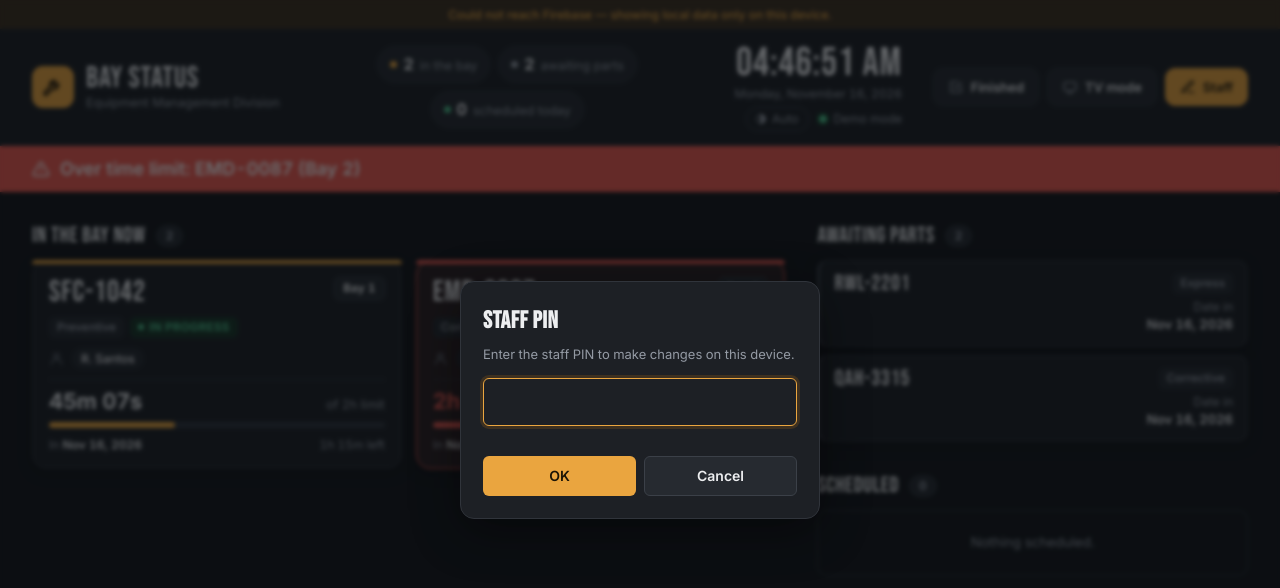
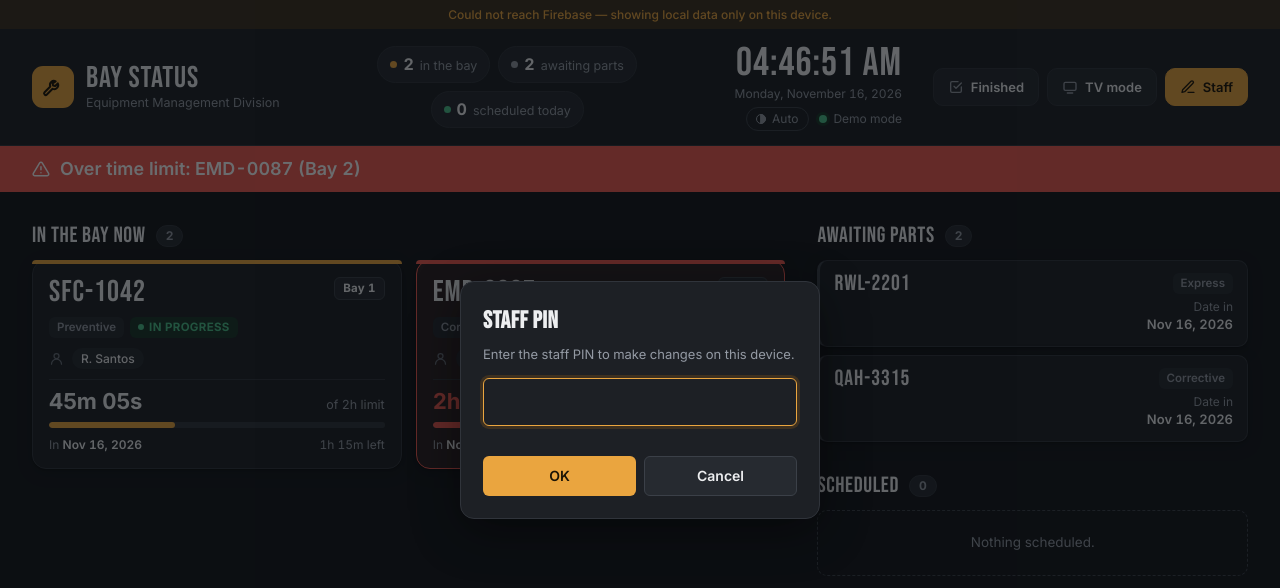
Before and after one commit to marioibay19-tech/BAY-AREA-TIMER, a plain HTML site: page index.html in a window 1280 px wide. Both pictures are taken after a click on the button "Staff". Drawn offline with Linux system fonts and the light colour scheme.

Commit message:
Smoother board: update only the timers each second instead of rebuilding
Co-Authored-By: Claude Opus 5.5 <noreply@anthropic.com>
Claude-Session: https://claude.ai/code/session_01TtCsShsDfYoQFBHpqarUhK

```diff
--- a/index.html
+++ b/index.html
@@ -269,7 +269,7 @@
 
   /* ---------- Staff panel (dialog with tabs) ---------- */
   .staff-panel{position:fixed; inset:0; background:rgba(8,10,14,0.6); display:none; align-items:center; justify-content:center;
-    z-index:10; padding:clamp(0px,2vw,24px); backdrop-filter:blur(2px);}
+    z-index:10; padding:clamp(0px,2vw,24px);}
   .staff-panel.open{display:flex;}
   .staff-sheet{background:var(--bg); border:1px solid var(--hair); width:100%; max-width:1240px; height:100%; max-height:940px;
     overflow-y:auto; border-radius:var(--r-lg); box-shadow:var(--shadow-lg); padding:0 0 calc(20px + env(safe-area-inset-bottom,0px));}
@@ -348,7 +348,7 @@
   .set-row select{width:auto; max-width:60%;}
 
   /* ---------- PIN box ---------- */
-  .pin-modal{position:fixed; inset:0; background:rgba(8,10,14,0.6); display:none; align-items:center; justify-content:center; z-index:30; padding:16px; backdrop-filter:blur(2px);}
+  .pin-modal{position:fixed; inset:0; background:rgba(8,10,14,0.6); display:none; align-items:center; justify-content:center; z-index:30; padding:16px;}
   .pin-modal.open{display:flex;}
   .pin-box{background:var(--surface); border:1px solid var(--hair); border-radius:var(--r-lg); padding:22px; width:100%; max-width:360px; box-shadow:var(--shadow-lg);}
   .pin-box h3{font-family:'Bebas Neue',sans-serif; font-size:24px; letter-spacing:0.5px; margin:0 0 6px;}
@@ -1106,16 +1106,20 @@ function endBoardDrag(){
   });
 });
 
-function renderBoard(){
+/* The board is rebuilt only when something on it changes (vehicles, labels, page, minutes left).
+   Every other second only the timers and progress bars are updated, which keeps scrolling and
+   hovering smooth on slower computers. */
+let boardKey = '', boardDyn = [];
+function renderBoard(force){
   if (boardDragging) return;
+  // While the Staff panel or PIN box covers the board, its timers don't need to tick.
+  const covered = !isTV() && ($('staffPanel').classList.contains('open') || $('pinModal').classList.contains('open'));
   const now = nowMs();
   const bay = entries.filter(e => e.status === 'bay');
   const wait = entries.filter(e => e.status === 'wait');
-  const bayEl = $('bayGrid'), qEl = $('queueList');
-
-  bayEl.innerHTML = bay.length ? '' : '<div class="empty">No vehicles in the bay right now.</div>';
+  const sched = entries.filter(e => e.status === 'sched').sort((a, b) => schedKey(a) < schedKey(b) ? -1 : 1);
   const overNow = [];
-  bay.forEach(e => {
+  const bayItems = bay.map(e => {
     const elapsed = workedMs(e, now);
     const held = !!e.hold;
     const limitMs = e.limitHrs * 3600000;
@@ -1124,10 +1128,6 @@ function renderBoard(){
     const left = limitMs - elapsed;
     const near = !over && !held && left <= NEAR_MS;
     if (over) overNow.push(e);
-    const card = document.createElement('div');
-    card.className = 'card' + (held ? ' hold' : over ? ' over' : near ? ' near' : '');
-    // Keep the pulse smooth even though the card is redrawn every second.
-    if (over && !held) card.style.animationDelay = -(now % 1600) + 'ms';
     const status = held ? '<span class="status hold-tag">' + esc(holdLabel(e)) + '</span>'
       : over ? '<span class="status over-label">Over limit</span>'
       : near ? '<span class="status near-label">' + Math.max(1, Math.ceil(left / 60000)) + ' min left</span>'
@@ -1136,7 +1136,7 @@ function renderBoard(){
       : over ? '<b style="color:var(--red)">Over by ' + esc(fmtDuration(-left)) + '</b>'
       : esc(fmtDuration(left)) + ' left';
     const mechs = e.mechanics || [];
-    card.innerHTML =
+    const html =
       '<div class="card-top"><span class="plate" title="' + esc(vTitle(e)) + '">' + esc(vTitle(e)) + '</span>' + (e.bay ? '<span class="bay-tag">' + esc(e.bay) + '</span>' : '') + '</div>' +
       (e.desc || (e.vno && e.vno !== vTitle(e)) ? '<div class="vdesc">' + (e.desc ? '<span class="vd">' + esc(e.desc) + '</span>' : '') +
         ((e.vno && e.vno !== vTitle(e)) ? '<span class="pno">' + (e.desc ? '<span class="sep"> · </span>' : '') + esc(e.vno) + '</span>' : '') + '</div>' : '') +
@@ -1145,42 +1145,26 @@ function renderBoard(){
       workHtml(e) +
       (mechs.length ? '<div class="mechanic-block"><span class="mechanic-label" title="' + (mechs.length > 1 ? 'Mechanics' : 'Mechanic') + '">' + ICON.user + '</span><div class="mechanic-names">' + mechs.map(n => '<span class="mech-chip">' + esc(n) + '</span>').join('') + '</div></div>' : '') +
       '<div class="card-foot">' +
-        '<div class="time-row"><span class="elapsed">' + fmtElapsed(elapsed) + '</span><span class="limit">of ' + esc(e.limitHrs) + 'h limit</span></div>' +
-        '<div class="bar-track"><div class="bar-fill' + (held ? ' hold' : over ? ' over' : '') + '" style="width:' + pct + '%"></div></div>' +
+        '<div class="time-row"><span class="elapsed"></span><span class="limit">of ' + esc(e.limitHrs) + 'h limit</span></div>' +
+        '<div class="bar-track"><div class="bar-fill' + (held ? ' hold' : over ? ' over' : '') + '"></div></div>' +
         '<div class="foot-meta"><span class="datein-row">In <b>' + esc(fmtDate(entryDateIn(e))) + '</b>' + (e.workDay > 1 ? ' · day ' + e.workDay : '') + '</span><span>' + footRight + '</span></div>' +
       '</div>';
-    boardDraggable(card, e);
-    bayEl.appendChild(card);
+    return { e, html, cls: 'card' + (held ? ' hold' : over ? ' over' : near ? ' near' : ''), pulse: over && !held,
+             time: fmtElapsed(elapsed), pct };
   });
-
-  qEl.innerHTML = wait.length ? '' : '<div class="empty">No vehicles awaiting parts.</div>';
-  wait.forEach(e => {
-    const row = document.createElement('div');
-    row.className = 'qrow' + (e.hold ? ' q-hold' : '');
-    row.innerHTML =
+  const waitItems = wait.map(e => ({ e, cls: 'qrow' + (e.hold ? ' q-hold' : ''), html:
       '<div class="q-main"><div class="q-top"><span class="plate">' + esc(vTitle(e)) + '</span>' +
         (e.hold && e.hold !== 'Awaiting parts' ? '<span class="status hold-tag">' + esc(holdLabel(e)) + '</span>' : '') + '</div>' +
       (e.desc ? '<div class="vdesc">' + esc(e.desc) + '</div>' : '') + endUserHtml(e) + workHtml(e) + '</div>' +
       '<div class="q-side"><span class="repair" title="' + esc(e.repair) + '">' + esc(shortRepair(e.repair)) + '</span>' +
-        '<div class="datein">Date in<b>' + esc(fmtDate(entryDateIn(e))) + '</b></div></div>';
-    boardDraggable(row, e);
-    qEl.appendChild(row);
-  });
-
-  const sched = entries.filter(e => e.status === 'sched').sort((a, b) => schedKey(a) < schedKey(b) ? -1 : 1);
-  const sEl = $('schedList');
-  sEl.innerHTML = sched.length ? '' : '<div class="empty">Nothing scheduled.</div>';
-  sched.forEach(e => {
+        '<div class="datein">Date in<b>' + esc(fmtDate(entryDateIn(e))) + '</b></div></div>' }));
+  const schedItems = sched.map(e => {
     const w = schedWhen(e);
-    const row = document.createElement('div');
-    row.className = 'qrow' + (w.cls ? ' q-' + w.cls : '');
-    row.innerHTML =
+    return { e, cls: 'qrow' + (w.cls ? ' q-' + w.cls : ''), html:
       '<div class="q-main"><div class="q-top"><span class="plate">' + esc(vTitle(e)) + '</span></div>' +
       (e.desc ? '<div class="vdesc">' + esc(e.desc) + '</div>' : '') + endUserHtml(e) + workHtml(e) + '</div>' +
       '<div class="q-side"><div class="sched-when ' + w.cls + '">' + esc(w.text) + '</div>' +
-        '<span class="repair" title="' + esc(e.repair) + '">' + esc(shortRepair(e.repair)) + '</span></div>';
-    boardDraggable(row, e);
-    sEl.appendChild(row);
+        '<span class="repair" title="' + esc(e.repair) + '">' + esc(shortRepair(e.repair)) + '</span></div>' };
   });
 
   updateAlerts(overNow);
@@ -1189,12 +1173,49 @@ function renderBoard(){
   const nHold = entries.filter(e => e.hold && e.status !== 'sched').length;
   const nSchedToday = sched.filter(e => e.schedDate === today).length;
   const stat = (cls, n, label) => '<span class="stat ' + cls + '"><span class="sd"></span><b>' + n + '</b>' + label + '</span>';
-  $('counts').innerHTML = stat('s-bay', bay.length, 'in the bay') + stat('s-wait', wait.length, 'awaiting parts') +
+  const counts = stat('s-bay', bay.length, 'in the bay') + stat('s-wait', wait.length, 'awaiting parts') +
     (nHold ? stat('s-hold', nHold, 'on hold') : '') + stat('s-sched', nSchedToday, 'scheduled today');
-  $('bayCount').textContent = bay.length;
-  $('queueCount').textContent = wait.length;
-  $('schedCount').textContent = sched.length;
-  tvPaginate();
+
+  const sig = it => it.e.id + '|' + it.cls + '|' + it.html;
+  const key = [isTV(), isUnlocked(), tvPageTick, counts].concat(bayItems.map(sig), ['W'], waitItems.map(sig), ['S'], schedItems.map(sig)).join('\u0001');
+  if (force || key !== boardKey) {
+    boardKey = key;
+    const fill = (el, items, emptyText) => {
+      el.innerHTML = items.length ? '' : '<div class="empty">' + emptyText + '</div>';
+      return items.map(it => {
+        const node = document.createElement('div');
+        node.className = it.cls;
+        node.innerHTML = it.html;
+        // Keep the pulse in step across cards.
+        if (it.pulse) node.style.animationDelay = -(now % 1600) + 'ms';
+        boardDraggable(node, it.e);
+        el.appendChild(node);
+        return node;
+      });
+    };
+    const cards = fill($('bayGrid'), bayItems, 'No vehicles in the bay right now.');
+    boardDyn = cards.map(c => ({ time: c.querySelector('.elapsed'), bar: c.querySelector('.bar-fill'), t: '', p: -1 }));
+    fill($('queueList'), waitItems, 'No vehicles awaiting parts.');
+    fill($('schedList'), schedItems, 'Nothing scheduled.');
+    $('counts').innerHTML = counts;
+    $('bayCount').textContent = bay.length;
+    $('queueCount').textContent = wait.length;
+    $('schedCount').textContent = sched.length;
+    setDyn(bayItems);
+    tvPaginate();
+  } else if (!covered) {
+    setDyn(bayItems);
+  }
+}
+// Update only the ticking parts of each bay card (skip anything that didn't change).
+function setDyn(items){
+  items.forEach((it, i) => {
+    const d = boardDyn[i];
+    if (!d) return;
+    if (d.t !== it.time) { d.time.textContent = it.time; d.t = it.time; }
+    const p = Math.round(it.pct * 10) / 10;
+    if (d.p !== p) { d.bar.style.width = p + '%'; d.p = p; }
+  });
 }
 
 /* ---------- TV pages: show what fits, then flip to the next page every 15 seconds ---------- */
@@ -1229,7 +1250,7 @@ function tvPaginate(){
   [['bayGrid', 'bayPage'], ['queueList', 'queuePage'], ['schedList', 'schedPage']].forEach(([c, ind]) => paginate($(c), $(ind)));
 }
 setInterval(() => { if (isTV()) { tvPageTick++; renderBoard(); } }, TV_PAGE_MS);
-window.addEventListener('resize', () => { if (isTV()) renderBoard(); });
+window.addEventListener('resize', () => { if (isTV()) renderBoard(true); });
 
 /* ---------- What the TV shows (meta/settings.tv; true = show) ---------- */
 const TV_OPTS = [
@@ -1291,7 +1312,8 @@ let audioCtx = null;
 function updateAlerts(overNow){
   const bar = $('alertBar');
   if (overNow.length) {
-    bar.innerHTML = ICON.alert + ' ' + esc('Over time limit: ' + overNow.map(e => vTitle(e) + (e.bay ? ' (' + e.bay + ')' : '')).join('  ·  '));
+    const html = ICON.alert + ' ' + esc('Over time limit: ' + overNow.map(e => vTitle(e) + (e.bay ? ' (' + e.bay + ')' : '')).join('  ·  '));
+    if (bar.dataset.html !== html) { bar.innerHTML = html; bar.dataset.html = html; }
     bar.classList.add('show');
   } else {
     bar.classList.remove('show');
```
Also changed, not shown: 1 other file.
